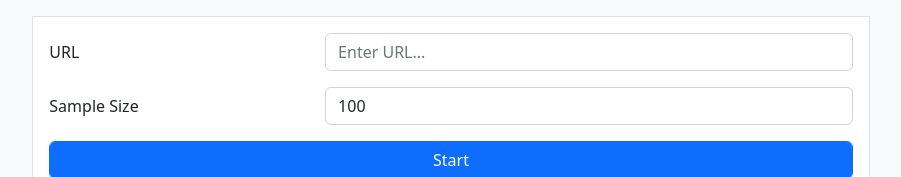
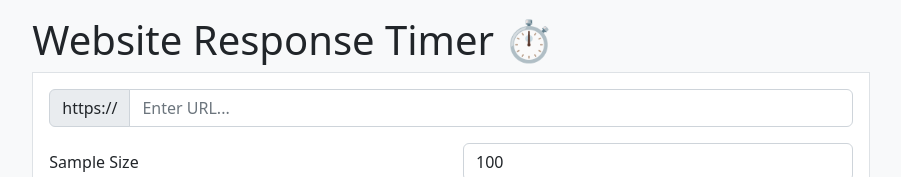
Before and after one commit to hachibu/website-request-stopwatch, a React (Create React App) app: page / in a window 1280 px wide. Shown: the top 177 px of the page, without its empty margins (189-1090 px from the left). Built offline with nearby package versions, Linux system fonts and the light colour scheme.

Commit message:
Update styles

```diff
--- a/src/App.tsx
+++ b/src/App.tsx
@@ -35,11 +35,6 @@ function App() {
   }
 
   async function onClick(event: MouseEvent<HTMLButtonElement>) {
-    if (!url.startsWith("https://")) {
-      alert("URL must start with https://")
-      return
-    }
-
     const data: number[] = []
     const requestInit: RequestInit = {
       mode: "no-cors",
@@ -51,7 +46,7 @@ function App() {
 
     for (let i = 0; i < sampleSize; i++) {
       const startTimeMs = performance.now()
-      await fetch(url, requestInit)
+      await fetch(`https://${url}`, requestInit)
       const stopTimeMs = performance.now()
       const timeMs = stopTimeMs - startTimeMs
 
@@ -78,16 +73,17 @@ function App() {
 
   return (
     <div className="col-12 col-md-8">
+      <h1 className="display-6">Website Response Timer ⏱️️</h1>
       <div className="p-3 mb-3 border bg-white">
         <div className="row mb-3">
-          <label className="col-sm-4 col-form-label">URL</label>
-          <div className="col-sm-8">
+          <div className="col-sm-4 input-group">
+            <span className="input-group-text">https://</span>
             <input className="form-control" type="text" value={url} onChange={urlOnChange} placeholder="Enter URL..."></input>
           </div>
         </div>
         <div className="row mb-3">
-          <label className="col-sm-4 col-form-label">Sample Size</label>
-          <div className="col-sm-8">
+          <label className="col-sm-6 col-form-label">Sample Size</label>
+          <div className="col-sm-6">
             <input className="form-control" type="number" value={sampleSize} onChange={sampleSizeOnChange} min={1}></input>
           </div>
         </div>
```
